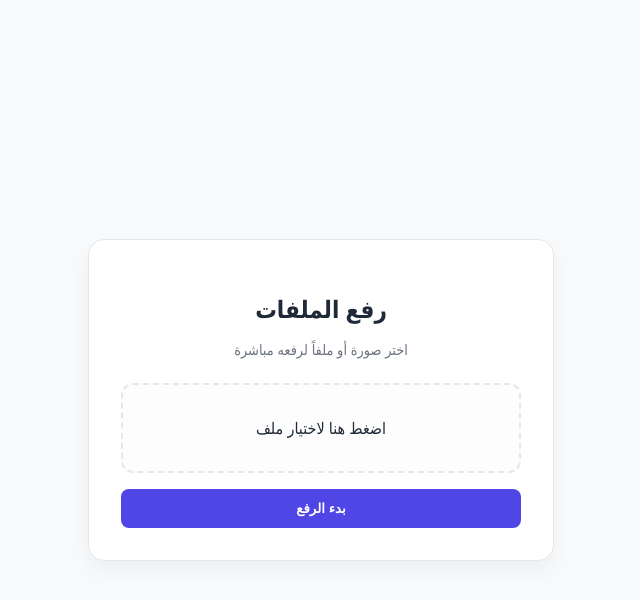
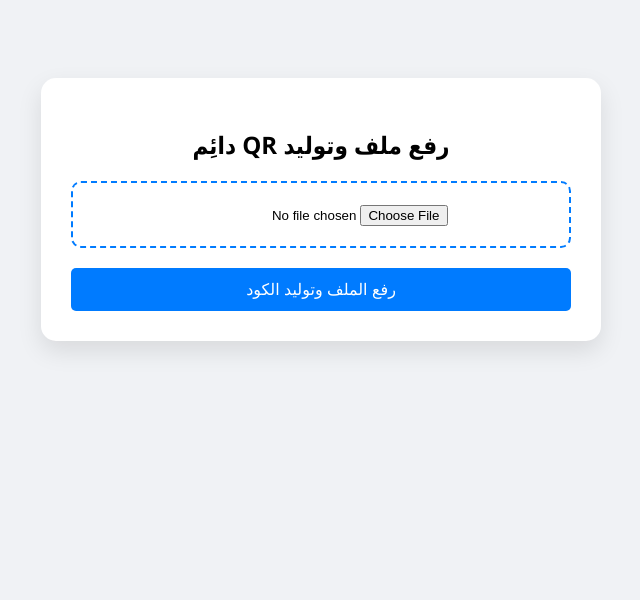
Before and after one commit to elgoharymd/my-data, a website: page index.html in a window 1280 px wide. Shown: the whole page, without its empty margins (319-959 px from the left). Drawn offline with Linux system fonts and the light colour scheme.

Commit message:
Update file upload interface and functionality

```diff
--- a/index.html
+++ b/index.html
@@ -1,186 +1,88 @@
+
 <!DOCTYPE html>
 <html lang="ar" dir="rtl">
 <head>
     <meta charset="UTF-8">
     <meta name="viewport" content="width=device-width, initial-scale=1.0">
-    <title>مركز رفع الملفات السريع</title>
+    <title>مرفع الملفات الذكي</title>
+    <script src="https://cdnjs.cloudflare.com/ajax/libs/qrcodejs/1.0.0/qrcode.min.js"></script>
     <style>
-        :root {
-            --primary-color: #4f46e5;
-            --bg-color: #f9fafb;
-            --card-bg: #ffffff;
-            --text-main: #1f2937;
-            --text-sub: #6b7280;
-            --border-color: #e5e7eb;
-        }
-
-        body {
-            font-family: 'Segoe UI', Tahoma, Geneva, Verdana, sans-serif;
-            background-color: var(--bg-color);
-            color: var(--text-main);
-            display: flex;
-            justify-content: center;
-            align-items: center;
-            height: 100vh;
-            margin: 0;
-        }
-
-        .upload-card {
-            background: var(--card-bg);
-            padding: 2rem;
-            border-radius: 16px;
-            box-shadow: 0 10px 25px rgba(0,0,0,0.05);
-            width: 100%;
-            max-width: 400px;
-            text-align: center;
-            border: 1px solid var(--border-color);
-        }
-
-        h2 { margin-bottom: 0.5rem; color: var(--text-main); }
-        p { color: var(--text-sub); font-size: 0.9rem; margin-bottom: 1.5rem; }
-
-        .drop-zone {
-            border: 2px dashed var(--border-color);
-            border-radius: 12px;
-            padding: 2rem;
-            cursor: pointer;
-            transition: all 0.3s ease;
-            background: #fdfdfd;
-        }
-
-        .drop-zone:hover {
-            border-color: var(--primary-color);
-            background: #f5f3ff;
-        }
-
-        input[type="file"] { display: none; }
-
-        .btn {
-            background-color: var(--primary-color);
-            color: white;
-            border: none;
-            padding: 12px 24px;
-            border-radius: 8px;
-            font-weight: 600;
-            cursor: pointer;
-            width: 100%;
-            margin-top: 1rem;
-            transition: opacity 0.3s;
-        }
-
-        .btn:disabled { opacity: 0.5; cursor: not-allowed; }
-
-        #result {
-            margin-top: 1.5rem;
-            display: none;
-            word-break: break-all;
-        }
-
-        .url-box {
-            background: #f3f4f6;
-            padding: 10px;
-            border-radius: 6px;
-            font-size: 0.85rem;
-            border: 1px solid var(--border-color);
-            margin-top: 5px;
-            color: var(--primary-color);
-            text-decoration: none;
-            display: block;
-        }
-
-        .loader {
-            display: none;
-            margin: 10px auto;
-            border: 3px solid #f3f3f3;
-            border-top: 3px solid var(--primary-color);
-            border-radius: 50%;
-            width: 20px;
-            height: 20px;
-            animation: spin 1s linear infinite;
-        }
-
-        @keyframes spin { 0% { transform: rotate(0deg); } 100% { transform: rotate(360deg); } }
+        body { font-family: 'Segoe UI', Tahoma, Geneva, Verdana, sans-serif; text-align: center; background: #f0f2f5; padding: 20px; }
+        .card { background: white; max-width: 500px; margin: 50px auto; padding: 30px; border-radius: 15px; box-shadow: 0 10px 25px rgba(0,0,0,0.1); }
+        .upload-area { border: 2px dashed #007bff; padding: 20px; border-radius: 10px; margin-bottom: 20px; }
+        .btn { background: #007bff; color: white; border: none; padding: 12px 25px; border-radius: 5px; cursor: pointer; font-size: 16px; width: 100%; }
+        .btn:disabled { background: #ccc; }
+        #qrcode { margin-top: 25px; display: flex; justify-content: center; padding: 10px; background: white; }
+        #result { margin-top: 20px; padding: 15px; border-top: 1px solid #eee; display: none; }
+        .url-text { color: #007bff; word-break: break-all; font-weight: bold; }
     </style>
 </head>
 <body>
 
-<div class="upload-card">
-    <h2>رفع الملفات</h2>
-    <p>اختر صورة أو ملفاً لرفعه مباشرة</p>
-
-    <div class="drop-zone" onclick="document.getElementById('fileInput').click()">
-        <span id="fileName">اضغط هنا لاختيار ملف</span>
-        <input type="file" id="fileInput" onchange="updateFileName()">
+<div class="card">
+    <h2>رفع ملف وتوليد QR دائِم</h2>
+    <div class="upload-area">
+        <input type="file" id="fileInput">
     </div>
-
-    <button class="btn" id="uploadBtn" onclick="handleUpload()">بدء الرفع</button>
-
-    <div class="loader" id="loader"></div>
+    <button id="uploadBtn" class="btn" onclick="uploadFile()">رفع الملف وتوليد الكود</button>
 
     <div id="result">
-        <p>تم الرفع بنجاح! الرابط المباشر:</p>
-        <a href="#" id="fileUrl" class="url-box" target="_blank"></a>
+        <p>تم الرفع! الرابط المختصر للـ QR:</p>
+        <p class="url-text" id="shortUrlDisplay"></p>
+        <div id="qrcode"></div>
+        <br>
+        <button class="btn" style="background:#28a745" onclick="window.print()">طباعة الكود</button>
     </div>
 </div>
 
 <script>
-    function updateFileName() {
-        const input = document.getElementById('fileInput');
-        const fileNameDisp = document.getElementById('fileName');
-        if (input.files.length > 0) {
-            fileNameDisp.innerText = input.files[0].name;
-            fileNameDisp.style.color = "#4f46e5";
-        }
+async function uploadFile() {
+    const fileInput = document.getElementById('fileInput');
+    const btn = document.getElementById('uploadBtn');
+    if (!fileInput.files[0]) return alert("اختر ملفاً أولاً");
+
+    btn.disabled = true;
+    btn.innerText = "جاري الرفع...";
+
+    const formData = new FormData();
+    formData.append('file', fileInput.files[0]);
+    formData.append('upload_preset', 'ml_default'); // تأكد من تفعيل Unsigned Upload في Cloudinary
+
+    try {
+        // 1. الرفع لـ Cloudinary
+        const cloudRes = await fetch('https://api.cloudinary.com/v1_1/dipkjcauf/auto/upload', {
+            method: 'POST',
+            body: formData
+        });
+        const cloudData = await cloudRes.json();
+
+        // 2. إرسال الرابط لسيرفرك للحفظ والاختصار
+        const saveRes = await fetch('/save-link', {
+            method: 'POST',
+            headers: {'Content-Type': 'application/json'},
+            body: JSON.stringify({ url: cloudData.secure_url })
+        });
+        const saveData = await saveRes.json();
+
+        // 3. عرض النتائج والـ QR
+        document.getElementById('result').style.display = 'block';
+        document.getElementById('shortUrlDisplay').innerText = saveData.url;
+
+        document.getElementById('qrcode').innerHTML = "";
+        new QRCode(document.getElementById("qrcode"), {
+            text: saveData.url,
+            width: 200,
+            height: 200
+        });
+
+    } catch (err) {
+        alert("حدث خطأ في الرفع");
+        console.error(err);
+    } finally {
+        btn.disabled = false;
+        btn.innerText = "رفع الملف وتوليد الكود";
     }
-
-    async function handleUpload() {
-        const fileInput = document.getElementById('fileInput');
-        const uploadBtn = document.getElementById('uploadBtn');
-        const loader = document.getElementById('loader');
-        const resultDiv = document.getElementById('result');
-        const fileUrlA = document.getElementById('fileUrl');
-
-        if (fileInput.files.length === 0) {
-            alert("يرجى اختيار ملف أولاً");
-            return;
-        }
-
-        const file = fileInput.files[0];
-        const reader = new FileReader();
-
-        // تفعيل وضع التحميل
-        uploadBtn.disabled = true;
-        loader.style.display = "block";
-        resultDiv.style.display = "none";
-
-        reader.onload = async (e) => {
-            try {
-                const response = await fetch('/upload', {
-                    method: 'POST',
-                    headers: { 'Content-Type': 'application/json' },
-                    body: JSON.stringify({ fileData: e.target.result })
-                });
-
-                const data = await response.json();
-
-                if (data.success) {
-                    fileUrlA.href = data.url;
-                    fileUrlA.innerText = data.url;
-                    resultDiv.style.display = "block";
-                } else {
-                    alert("حدث خطأ أثناء الرفع: " + data.error);
-                }
-            } catch (err) {
-                alert("تعذر الاتصال بالسيرفر");
-            } finally {
-                uploadBtn.disabled = false;
-                loader.style.display = "none";
-            }
-        };
-
-        reader.readAsDataURL(file); // قراءة الملف بصيغة سليمة
-    }
+}
 </script>
-
 </body>
 </html>
```
